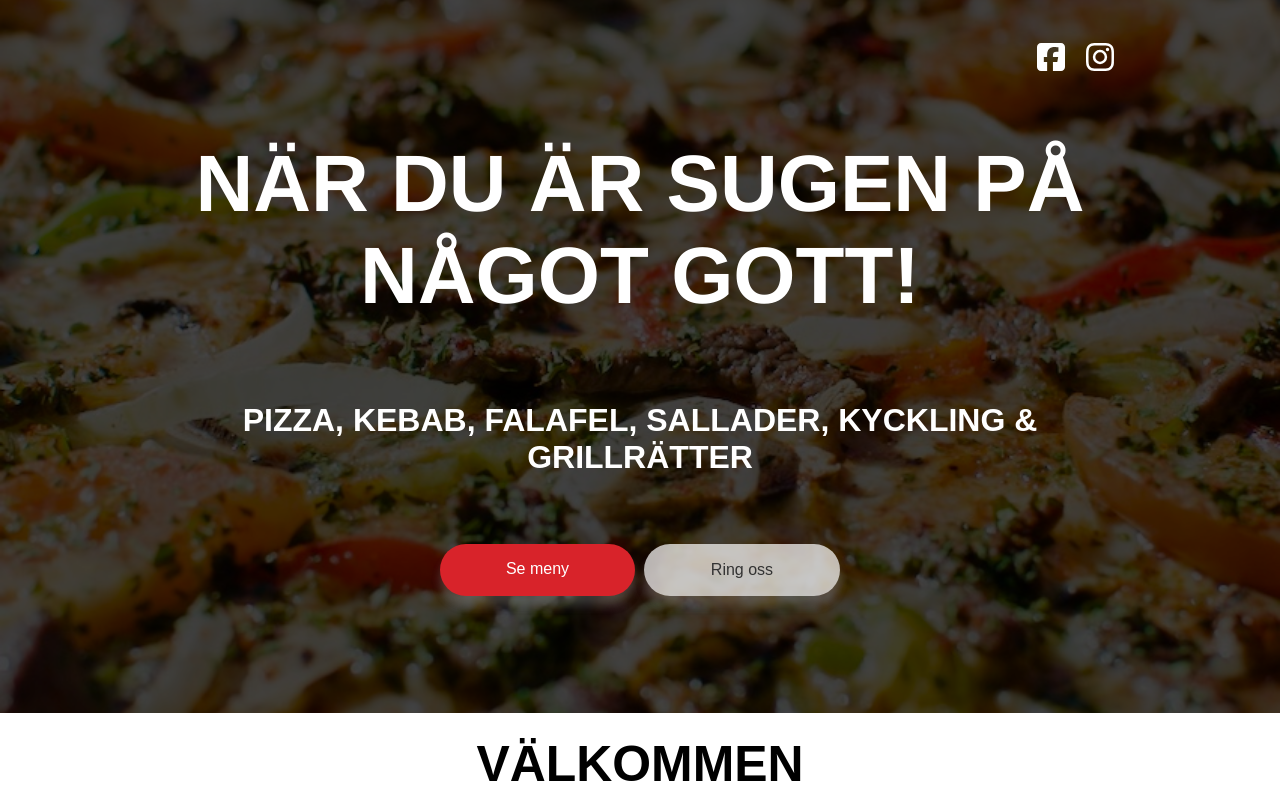
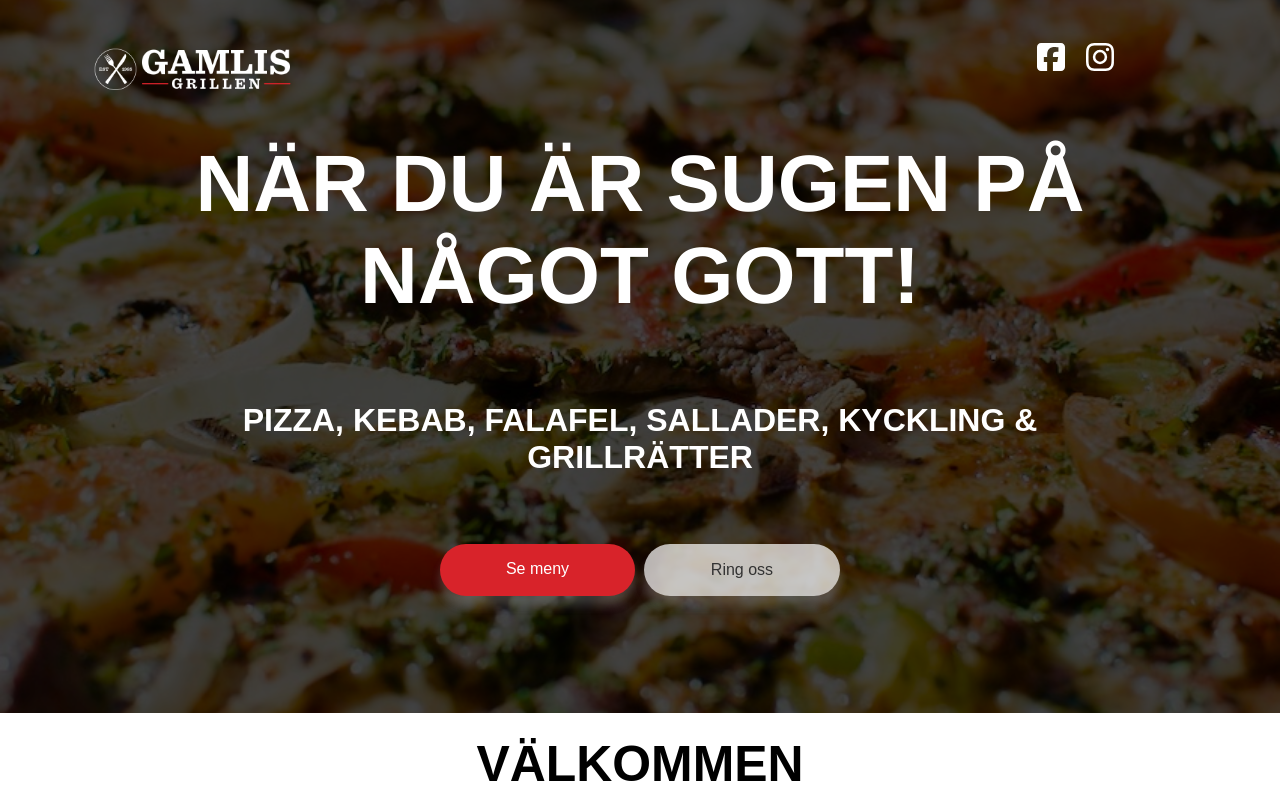
Before and after one commit to ozgurcoban/Gamlis-hemsida, a plain HTML site: page index.html in a window 1280 px wide. Shown: the top 800 px of the page. Drawn offline with Linux system fonts and the light colour scheme; some icons are missing; a web font is replaced by a local one.

Commit message:
logo fix

```diff
--- a/css/style.css
+++ b/css/style.css
@@ -81,7 +81,7 @@ header nav li:last-child {
 header .logo {
   display: block;
   margin-bottom: 1rem;
-  content: url(/img/Gamlis_logo_2020.svg);
+  content: url(/img/gamlis_logga.png);
   animation: logo-load var(--logo-load-time) ease-in;
   -webkit-animation: logo-load var(--logo-load-time) ease-in;
 
```
Also changed, not shown: img/Gamlis_logo_2020.svg (added), 2 other files.
